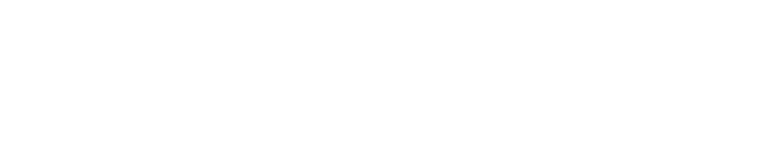
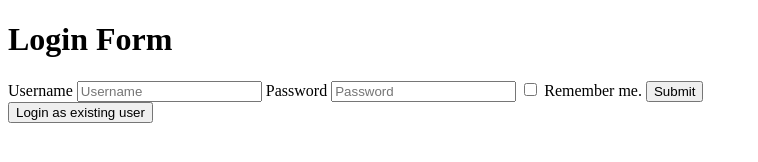
Before and after one commit to acciojob/remember-me-login-form-Karankk85, a website: page main.html in a window 1280 px wide. Shown: the whole page, without its empty margins (0-758 px from the left). Drawn offline with Linux system fonts and the light colour scheme.

Commit message:
created a submission

```diff
--- a/main.html
+++ b/main.html
@@ -1,16 +1,31 @@
 <!DOCTYPE html>
+<html lang="en">
+<head>
+  <meta charset="UTF-8" />
+  <meta name="viewport" content="width=device-width, initial-scale=1.0"/>
+  <title>Login Form</title>
+  <link rel="stylesheet" href="style.css" />
+</head>
+<body>
 
-<html>
+  <h1>Login Form</h1>
 
-<head>
-	<link rel="stylesheet" href="styles.css">
-</head>
+  <form id="loginForm">
+    <label for="username">Username</label>
+    <input type="text" id="username" placeholder="Username" required>
 
-<body>
-	<!-- the entire body must be written by student -->
-    <script type="text/javascript" src="./script.js">
-</script>
+    <label for="password">Password</label>
+    <input type="password" id="password" placeholder="Password" required>
 
+    <label>
+      <input type="checkbox" id="checkbox"> Remember me.
+    </label>
+
+    <input type="submit" id="submit" value="Submit">
+  </form>
+
+  <button id="existing">Login as existing user</button>
+
+  <script src="script.js"></script>
 </body>
-
 </html>
--- a/script.js
+++ b/script.js
@@ -1 +1,39 @@
-//your JS code here. If required.
+document.addEventListener("DOMContentLoaded", function () {
+  const usernameInput = document.getElementById("username");
+  const passwordInput = document.getElementById("password");
+  const rememberCheckbox = document.getElementById("checkbox");
+  const existingUserButton = document.getElementById("existing");
+  const form = document.getElementById("loginForm");
+
+  // Show "Login as existing user" button if credentials exist
+  if (localStorage.getItem("username") && localStorage.getItem("password")) {
+    existingUserButton.style.display = "block";
+  }
+
+  // Handle form submission
+  form.addEventListener("submit", function (e) {
+    e.preventDefault();
+    const username = usernameInput.value;
+    const password = passwordInput.value;
+
+    alert(`Logged in as ${username}`);
+
+    if (rememberCheckbox.checked) {
+      localStorage.setItem("username", username);
+      localStorage.setItem("password", password);
+    } else {
+      localStorage.removeItem("username");
+      localStorage.removeItem("password");
+    }
+
+    existingUserButton.style.display = localStorage.getItem("username") ? "block" : "none";
+  });
+
+  // Handle existing user login
+  existingUserButton.addEventListener("click", function () {
+    const savedUsername = localStorage.getItem("username");
+    if (savedUsername) {
+      alert(`Logged in as ${savedUsername}`);
+    }
+  });
+});
--- a/styles.css
+++ b/styles.css
@@ -1 +1,32 @@
-/*  your css code here. If applicable */
+body {
+  font-family: Arial, sans-serif;
+  max-width: 400px;
+  margin: 50px auto;
+  padding: 20px;
+  border: 1px solid #ccc;
+  border-radius: 10px;
+}
+
+label {
+  display: block;
+  margin-top: 10px;
+}
+
+input[type="text"],
+input[type="password"] {
+  width: 100%;
+  padding: 8px;
+  margin-top: 5px;
+}
+
+#submit,
+#existing {
+  margin-top: 15px;
+  padding: 8px 16px;
+  cursor: pointer;
+}
+
+#existing {
+  display: none;
+  background-color: #f0f0f0;
+}
```
